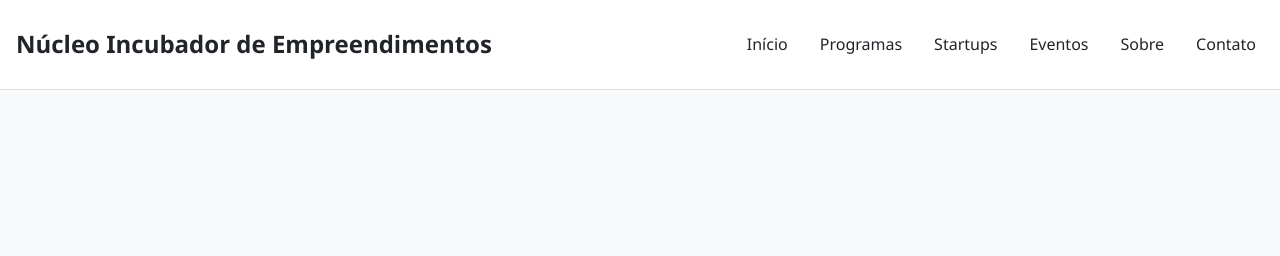
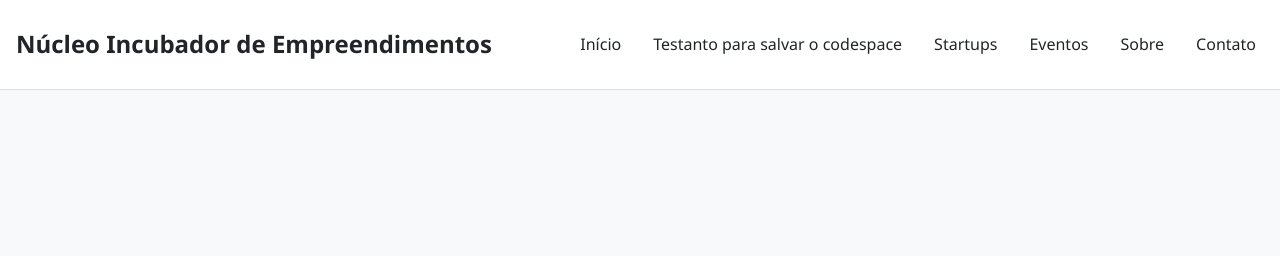
Before and after one commit to Ricarduu/frontend1, a plain HTML site: page 07-semana/index.html in a window 1280 px wide. Shown: the top 256 px of the page. Drawn offline with Linux system fonts and the light colour scheme.

Commit message:
Commit de teste do ambiente Codespace

```diff
--- a/07-semana/index.html
+++ b/07-semana/index.html
@@ -76,7 +76,7 @@
           <!-- Lista de itens do menu; role explicita lista para tecnologias assistivas -->
           <li><a href="#inicio">Início</a></li>
           <!-- Link para a seção de início; aria-current indica página/âncora atual -->
-          <li><a href="#programas">Programas</a></li>
+          <li><a href="#programas">Testanto para salvar o codespace</a></li>
           <!-- Link para a seção Programas -->
           <li><a href="#startups">Startups</a></li>
           <!-- Link para a seção Startups -->
```
